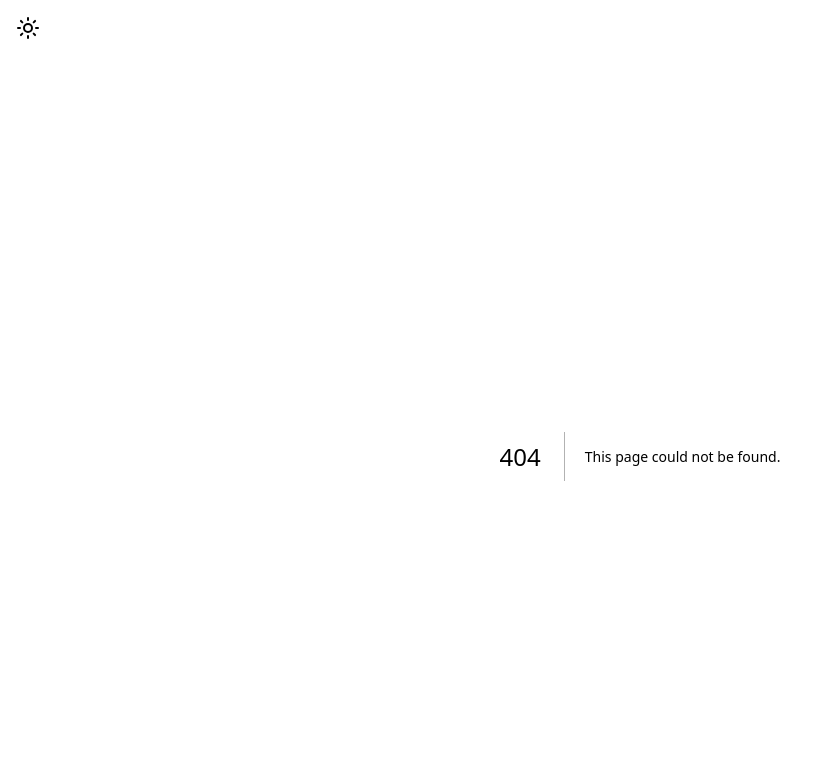
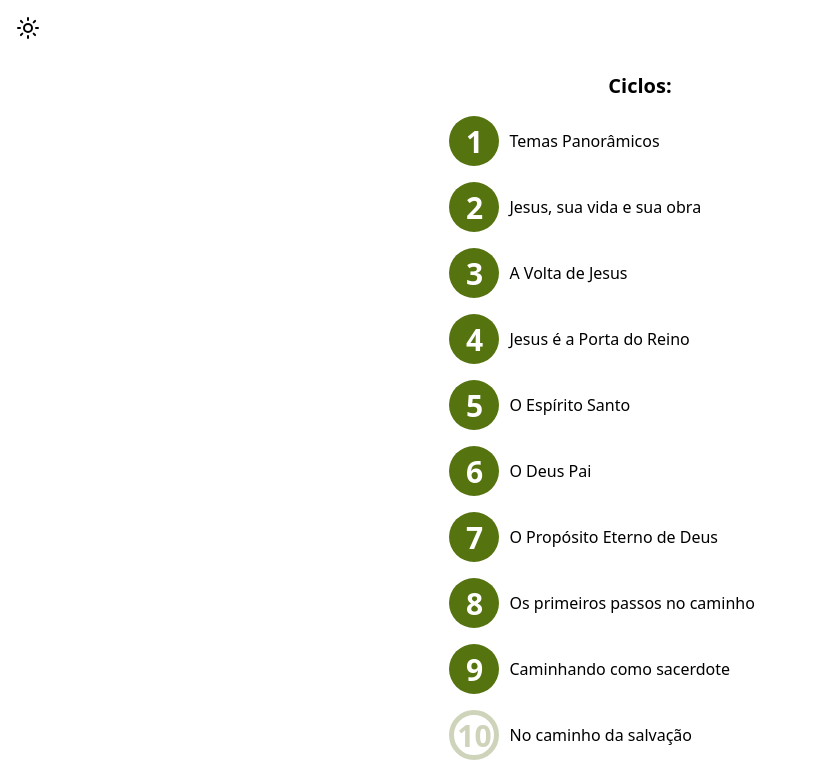
Before and after one commit to JoaoEmanuell/fundamentos-plus-web, a Next.js app in the folder web/: page /cycles in a window 1280 px wide. Before the commit this address had no page. Shown: the top 774 px of the page, without its empty margins (0-822 px from the left). Built offline with nearby package versions, Linux system fonts and the light colour scheme.

Commit message:
feat: cycles page

```diff
--- /dev/null
+++ b/web/src/app/cycles/page.tsx
@@ -0,0 +1,11 @@
+import { Cycles } from '@/components/body/Cycles'
+import { CenterTitle } from '@/components/ui/CenterTitle'
+
+export default function CyclesPage() {
+    return (
+        <main>
+            <CenterTitle text="Ciclos: "></CenterTitle>
+            <Cycles />
+        </main>
+    )
+}
```
